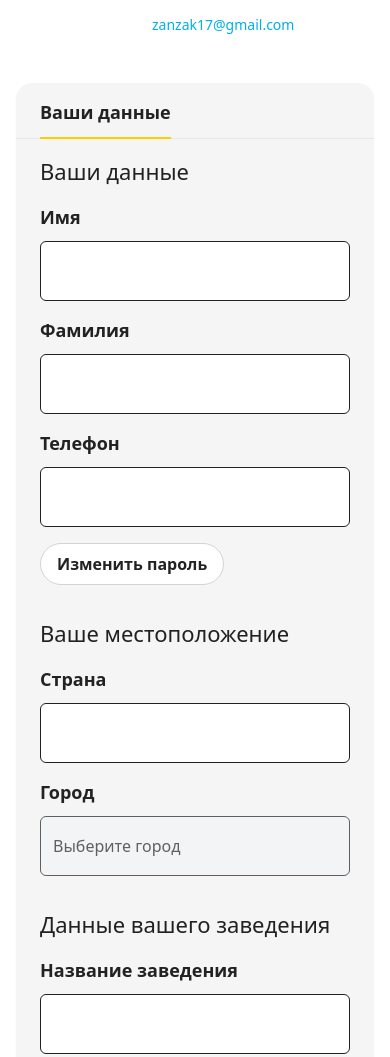
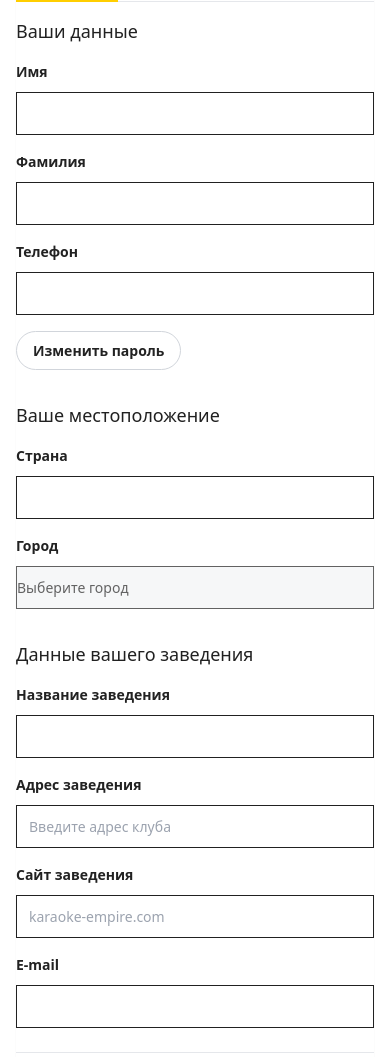
Before and after one commit to shitikov14/studio_evolution, a website with bundled scripts: page index.html in a window 390 px wide. Shown: the part 170-1227 px from the top of the page. Built offline with nearby package versions, Linux system fonts and the light colour scheme.

Commit message:
mobile, tablet version

```diff
--- a/index.html
+++ b/index.html
@@ -2,6 +2,7 @@
 <html lang="ru">
 <head>
   <meta charset="UTF-8" />
+  <meta name="viewport" content="width=device-width, initial-scale=1.0" />
   <title>Профиль пользователя</title>
 
   <link rel="stylesheet" href="./css/main.css" />
@@ -18,21 +19,21 @@
 
 <body class="min-h-screen text-textMain antialiased font-sans">
   <div
-    class="lg:w-[1520px] mx-auto py-10 px-4 sm:px-6 lg:px-8"
+    class="lg:w-[1520px] mx-auto px-4 sm:px-6 lg:px-8"
     x-data="profileForm()"
   >
-    <section class="rounded-xl2 p-6 mb-6 flex items-center gap-4">
+    <section class="rounded-xl2 p-0 md:p-6 mb-6 flex items-center gap-4 pt-30 md:pt-30">
       <div
         class="w-24 h-24 rounded-full border border-[#979797] flex items-center justify-center text-gray-500 text-2xl shrink-0"
       >
         <img src="/img/upload_photo.svg" alt="avatar">
       </div>
       <div class="flex flex-col">
-        <h1 class="text-[#212121] text-30 text-2xl font-bold leading-tight">Федор Семенов</h1>
-        <p class="text-[#979797] text-22 font-semibold text-textMuted">Турция, Османие</p>
+        <h1 class="text-[#212121] text-20 lg:text-30 text-2xl font-bold leading-tight">Федор Семенов</h1>
+        <p class="text-[#979797] text-14 lg:text-22 font-semibold text-textMuted">Турция, Османие</p>
         <a
           href="mailto:zanzak17@gmail.com"
-          class="text-[#00AFED] text-14 mt-[10px] text-sm hover:underline"
+          class="text-[#00AFED] text-10 lg:text-14 mt-[10px] text-sm hover:underline"
         >
           zanzak17@gmail.com
         </a>
@@ -41,13 +42,13 @@
 
     <form
       @submit.prevent="submit"
-      class="bg-bgMain rounded-xl2 shadow-sm"
+      class="bg-transparent md:bg-bgMain rounded-xl2 shadow-sm"
       novalidate
     >
-      <div class="px-6 pt-4 border-b border-borderGray">
+      <div class="px-0 md:px-6 lg:px-6 pt-4 border-b border-borderGray">
         <button
           type="button"
-          class="relative pb-3 text-18 font-medium text-textMain font-semibold"
+          class="relative pb-3 text-14 lg:text-18 font-medium text-textMain font-semibold"
         >
           Ваши данные
           <span
@@ -56,19 +57,19 @@
         </button>
       </div>
 
-      <div class="px-6 pb-6 pt-4 space-y-8">
+      <div class="px-0 sm:px-6 pb-6 pt-4 space-y-8">
         <section>
-          <h2 class="text-[#212121] text-22 font-bold mb-4">Ваши данные</h2>
+          <h2 class="text-[#212121] text-18 lg:text-22 font-bold mb-4">Ваши данные</h2>
 
           <div class="grid gap-4 md:grid-cols-3">
             <div>
-              <label class="block text-18 mb-10 font-semibold" for="firstName">Имя</label>
+              <label class="block text-14 lg:text-18 mb-10 font-semibold" for="firstName">Имя</label>
               <input
                 id="firstName"
                 type="text"
                 x-model="form.firstName"
                 :class="inputClass('firstName')"
-                class="w-full rounded-md border px-3 rounded-10 outline-none border-borderInput py-17 pl-20 pr-20 text-16"
+                class="w-full border px-3 rounded-10 outline-none border-borderInput py-10 lg:py-17 pl-15 lg:pl-20 pr-15 lg:pr-20 text-14 lg:text-16"
               />
               <p
                 x-show="errors.firstName"
@@ -78,13 +79,13 @@
             </div>
 
             <div>
-              <label class="block text-18 mb-10 font-semibold" for="lastName">Фамилия</label>
+              <label class="block text-14 lg:text-18 mb-10 font-semibold" for="lastName">Фамилия</label>
               <input
                 id="lastName"
                 type="text"
                 x-model="form.lastName"
                 :class="inputClass('lastName')"
-                class="w-full rounded-md border px-3 rounded-10 outline-none border-borderInput py-17 pl-20 pr-20 text-16"
+                class="w-full border px-3 rounded-10 outline-none border-borderInput py-10 lg:py-17 pl-15 lg:pl-20 pr-15 lg:pr-20 text-14 lg:text-16"
               />
               <p
                 x-show="errors.lastName"
@@ -94,7 +95,7 @@
             </div>
 
             <div>
-              <label class="block text-18 mb-10 font-semibold" for="phone">Телефон</label>
+              <label class="block text-14 lg:text-18 mb-10 font-semibold" for="phone">Телефон</label>
               <input
                 id="phone"
                 type="tel"
@@ -102,7 +103,7 @@
                 :placeholder="phonePlaceholder"
                 @input="onPhoneInput($event)"
                 :class="inputClass('phone')"
-                class="w-full rounded-md border px-3 rounded-10 outline-none border-borderInput py-17 pl-20 pr-20 text-16"
+                class="w-full border px-3 rounded-10 outline-none border-borderInput py-10 lg:py-17 pl-15 lg:pl-20 pr-15 lg:pr-20 text-14 lg:text-16"
               />
               <p
                 x-show="errors.phone"
@@ -114,25 +115,25 @@
 
           <button
             type="button"
-            class="mt-4 text-16 leading-18 bg-white inline-flex items-center rounded-full border border-gray-300 font-semibold px-4 py-2 pl-30 pr-30 pt-10 pb-10 font-medium hover:bg-hoverGray"
+            class="mt-4 text-14 lg:text-16 leading-18 bg-white inline-flex items-center rounded-full border border-gray-300 font-semibold px-4 py-2 pl-20 lg:pl-30 pr-20 lg:pr-30 pt-10 pb-10 font-semibold hover:bg-hoverGray"
           >
             Изменить пароль
           </button>
         </section>
 
         <section>
-          <h2 class="text-[#212121] text-22 font-bold mb-4">Ваше местоположение</h2>
+          <h2 class="text-[#212121] text-18 lg:text-22 font-bold mb-4">Ваше местоположение</h2>
 
           <div class="grid gap-4 md:grid-cols-2">
             <div>
-              <label class="block text-18 mb-10 font-semibold" for="country">Страна</label>
+              <label class="block text-14 lg:text-18 mb-10 font-semibold" for="country">Страна</label>
               <div class="relative">
                 <select
                   id="country"
                   x-model="form.countryIso"
                   @change="onCountryChange"
                   :class="inputClass('countryIso')"
-                  class="w-full appearance-none bg-[url('/img/arrow.svg')] bg-no-repeat bg-right rounded-10 rounded-md border bg-white px-3 outline-none pr-8 border-borderInput py-17 pl-20 pr-20 text-16"
+                  class="w-full appearance-none bg-[url('/img/arrow.svg')] bg-no-repeat bg-right rounded-10 border bg-white px-3 outline-none pr-8 border-borderInput py-10 lg:py-17 pl-15 lg:pl-20 pr-15 lg:pr-20 text-14 lg:text-16"
                 >
                   <template x-for="country in countries" :key="country.iso">
                     <option :value="country.iso" x-text="country.name"></option>
@@ -152,14 +153,14 @@
             </div>
 
             <div>
-              <label class="block text-18 mb-10 font-semibold" for="city">Город</label>
+              <label class="block text-14 lg:text-18 mb-10 font-semibold" for="city">Город</label>
               <div class="relative">
                 <select
                   id="city"
                   x-model="form.city"
                   :disabled="filteredCities.length === 0"
                   :class="inputClass('city')"
-                  class="w-full appearance-none bg-[url('/img/arrow.svg')] bg-no-repeat bg-right rounded-md rounded-10 py-17 pl-20 pr-20 border bg-white px-3 text-16 border-borderInput outline-none pr-8 disabled:bg-gray-100 disabled:cursor-not-allowed"
+                  class="w-full appearance-none bg-[url('/img/arrow.svg')] bg-no-repeat bg-right rounded-10 border bg-white py-10 lg:py-17 pl-15 lg:pl-20 pr-15 lg:pr-20 text-14 lg:text-16 border-borderInput outline-none pr-8 disabled:bg-gray-100 disabled:cursor-not-allowed"
                 >
                   <option value="" disabled>Выберите город</option>
                   <template x-for="city in filteredCities" :key="city">
@@ -181,13 +182,13 @@
         </section>
 
         <section>
-          <h2 class="text-[#212121] text-22 font-bold mb-4">
+          <h2 class="text-[#212121] text-18 lg:text-22 font-bold mb-4">
             Данные вашего заведения
           </h2>
 
           <div class="grid gap-4 md:grid-cols-3">
             <div class="md:col-span-1">
-              <label class="text-18 block mb-10 font-semibold" for="venueName">
+              <label class="text-14 lg:text-18 block mb-10 font-semibold" for="venueName">
                 Название заведения
               </label>
               <input
@@ -195,7 +196,7 @@
                 type="text"
                 x-model="form.venueName"
                 :class="inputClass('venueName')"
-                class="w-full rounded-md border px-3 rounded-10 outline-none border-borderInput py-17 pl-20 pr-20 text-16"
+                class="w-full border px-3 rounded-10 outline-none border-borderInput py-10 lg:py-17 pl-15 lg:pl-20 pr-15 lg:pr-20 text-14 lg:text-16"
               />
               <p
                 x-show="errors.venueName"
@@ -205,7 +206,7 @@
             </div>
 
             <div class="md:col-span-1">
-              <label class="text-18 block mb-10 font-semibold" for="venueAddress">
+              <label class="text-14 lg:text-18 block mb-10 font-semibold" for="venueAddress">
                 Адрес заведения
               </label>
               <input
@@ -214,7 +215,7 @@
                 placeholder="Введите адрес клуба"
                 x-model="form.venueAddress"
                 :class="inputClass('venueAddress')"
-                class="w-full rounded-md border px-3 rounded-10 outline-none border-borderInput py-17 pl-20 pr-20 text-16"
+                class="w-full border px-3 rounded-10 outline-none border-borderInput py-10 lg:py-17 pl-15 lg:pl-20 pr-15 lg:pr-20 text-14 lg:text-16"
               />
               <p
                 x-show="errors.venueAddress"
@@ -224,7 +225,7 @@
             </div>
 
             <div class="md:col-span-1">
-              <label class="text-18 block mb-10 font-semibold" for="venueSite">
+              <label class="text-14 lg:text-18 block mb-10 font-semibold" for="venueSite">
                 Сайт заведения
               </label>
               <input
@@ -233,7 +234,7 @@
                 placeholder="karaoke-empire.com"
                 x-model="form.venueSite"
                 :class="inputClass('venueSite')"
-                class="w-full rounded-md border rounded-10 px-3 outline-none border-borderInput py-17 pl-20 pr-20 text-16"
+                class="w-full border rounded-10 px-3 outline-none border-borderInput py-10 lg:py-17 pl-15 lg:pl-20 pr-15 lg:pr-20 text-14 lg:text-16"
               />
               <p
                 x-show="errors.venueSite"
@@ -244,13 +245,13 @@
           </div>
 
           <div class="mt-4 max-w-md">
-            <label class="text-18 block mb-10 font-semibold" for="email">E-mail</label>
+            <label class="text-14 lg:text-18 block mb-10 font-semibold" for="email">E-mail</label>
             <input
               id="email"
               type="email"
               x-model="form.email"
               :class="inputClass('email')"
-              class="w-full rounded-md border px-3 rounded-10 outline-none border-borderInput py-17 pl-20 pr-20 text-16"
+              class="w-full border px-3 rounded-10 outline-none border-borderInput py-10 lg:py-17 pl-15 lg:pl-20 pr-15 lg:pr-20 text-14 lg:text-16"
             />
             <p
               x-show="errors.email"
@@ -262,7 +263,7 @@
       </div>
 
       <div
-        class="border-t border-gray-200 px-6 py-4 pt-30 pb-30 flex flex-col gap-3 md:flex-row md:items-center md:justify-between"
+        class="border-t border-gray-200 px-0 md:px-6 lg:px-6 py-4 pt-30 pb-30 flex flex-col gap-3 md:flex-row md:items-center md:justify-between"
       >
         <div class="flex gap-2">
           <button
--- a/js/profile-form.js
+++ b/js/profile-form.js
@@ -37,13 +37,15 @@ function profileFormFactory() {
 
     inputClass(field) {
       const base =
-        "w-full rounded-md border px-3 outline-none transition-colors py-17";
+        "w-full border px-3 outline-none transition-colors py-10 md:py-17";
+
       if (this.errors[field]) {
         return (
           base +
           " border-error focus:border-error focus:ring-1 focus:ring-error"
         );
       }
+
       return (
         base +
         " border-borderInput focus:border-brand focus:ring-1 focus:ring-brand"
--- a/tailwind.config.js
+++ b/tailwind.config.js
@@ -35,10 +35,12 @@ module.exports = {
         '30': '30px',
       },
       margin: {
+        '5': '5',
         '10': '10px',
       },
       spacing: {
         '10': '10px',
+        '15': '15px',
         '17': '17px',
         '20': '20px',
         '30': '30px',
```
